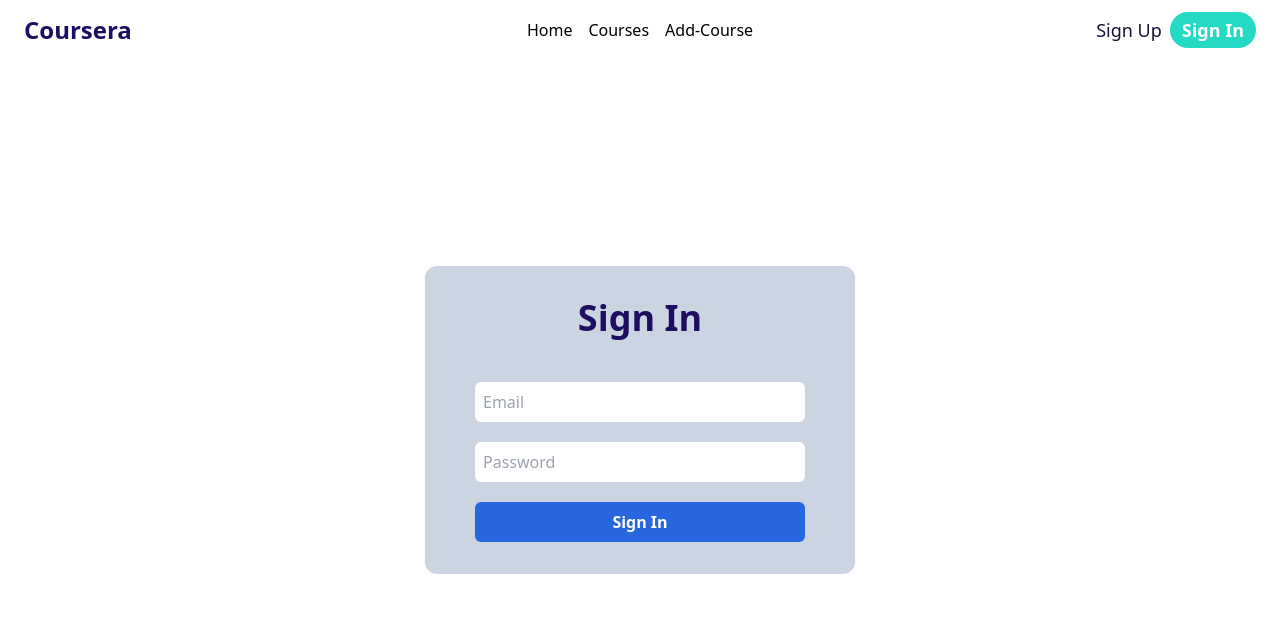
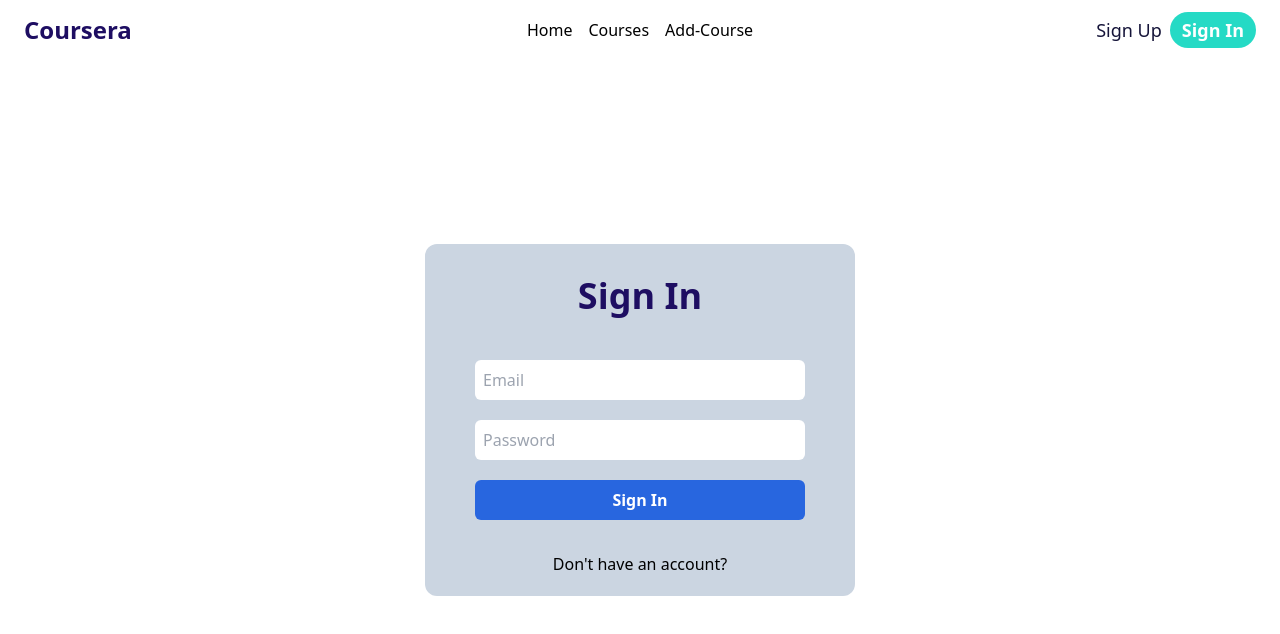
Before and after one commit to somu-code/course-selling-application, a React (Vite) app in the folder client/: page /admin/signin in a window 1280 px wide. Shown: the top 634 px of the page. Built offline with nearby package versions, Linux system fonts and the light colour scheme; no server answers.

Commit message:
Added signup link in signin page.

```diff
--- a/client/src/pages/Signin.jsx
+++ b/client/src/pages/Signin.jsx
@@ -3,6 +3,7 @@ import { useNavigate } from "react-router-dom";
 import { serverApi } from "../ServerApi";
 import { useSetRecoilState } from "recoil";
 import { adminState } from "../store/atoms/admin";
+import { Link } from "react-router-dom";
 
 function Signin() {
   const navigate = useNavigate();
@@ -83,6 +84,11 @@ function Signin() {
             Sign In
           </button>
         </form>
+        <div className="flex flex-row justify-center pb-5">
+          <Link to="/admin/signup">
+            <p className="font-medium">Don't have an account?</p>
+          </Link>
+        </div>
       </div>
     </div>
   );
```
